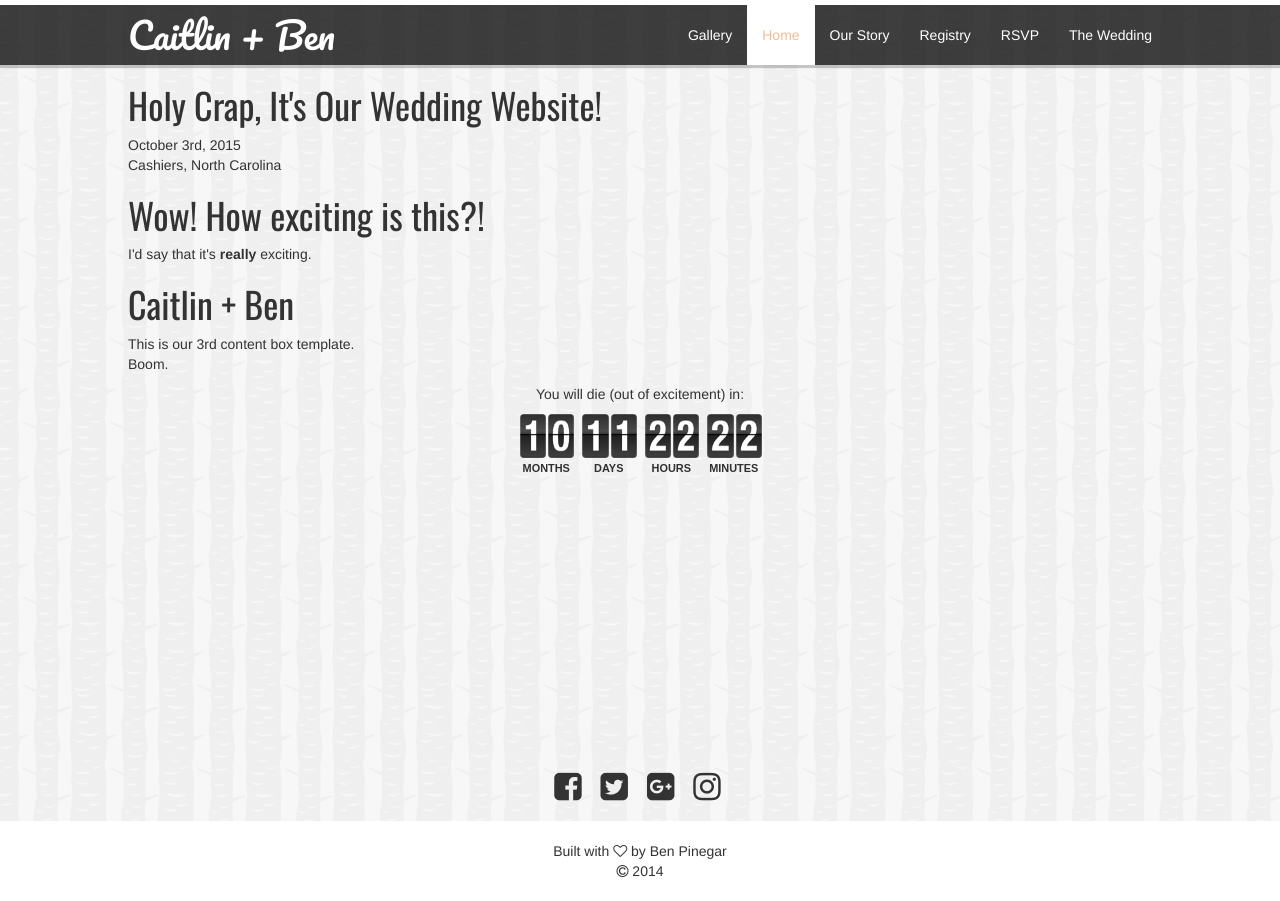
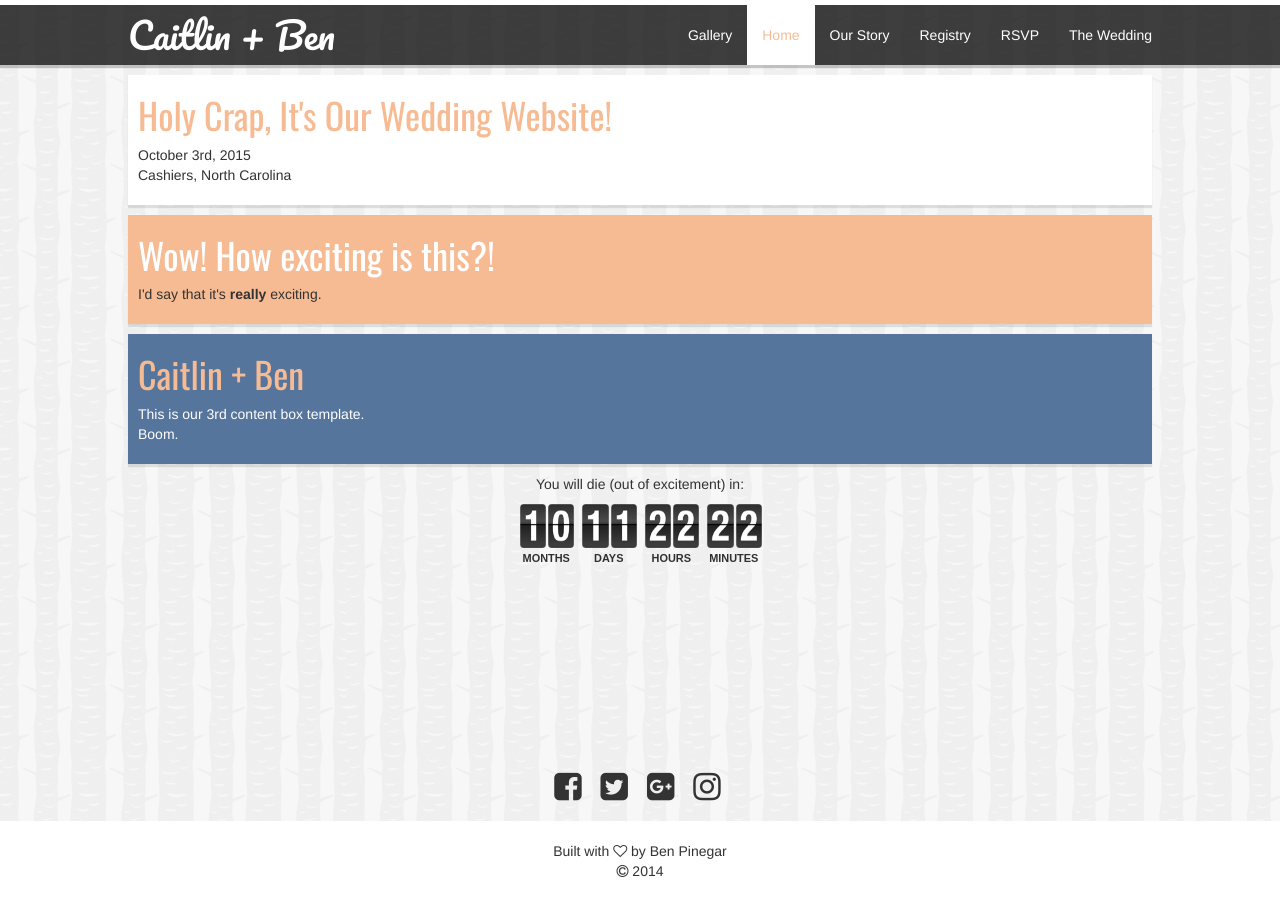
Before and after one commit to bpinegar/bpinegar.github.io, a Jekyll site: the page built from index.html, in a window 1280 px wide. Built offline with Jekyll 4.4.1, drawn with Linux system fonts in a browser that asks for light colours; nearby versions of some CDN libraries.

Commit message:
Update index.html

```diff
--- a/index.html
+++ b/index.html
@@ -4,15 +4,15 @@ title: Home
 permalink: /
 ---
   <div class="container-fluid">
-    <div class="body-content-white">
+    <div class="content-box content-white">
       <h1>Holy Crap, It's Our Wedding Website!</h1>
       <p>October 3rd, 2015<br>Cashiers, North Carolina</p>
     </div>
-    <div class="body-content-peach">
+    <div class="content-box content-peach">
       <h1>Wow! How exciting is this?!</h1>
       <p>I'd say that it's <strong>really</strong> exciting.</p>
     </div>
-    <div class="body-content-dark-blue">
+    <div class="content-box content-dark-blue">
       <h1>Caitlin + Ben</h1>
       <p>This is our 3rd content box template.<br>Boom.</p>
     </div>
```
